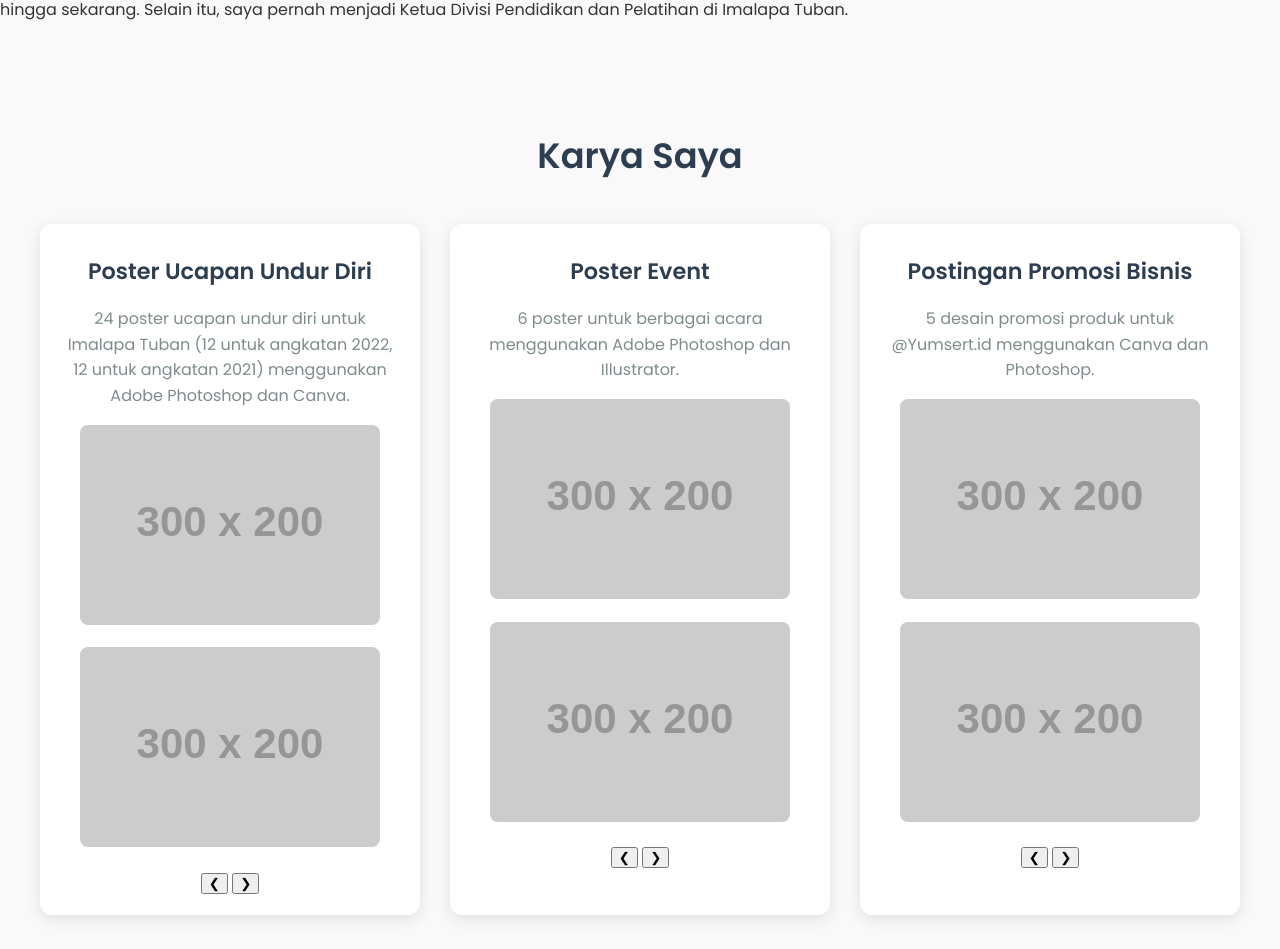
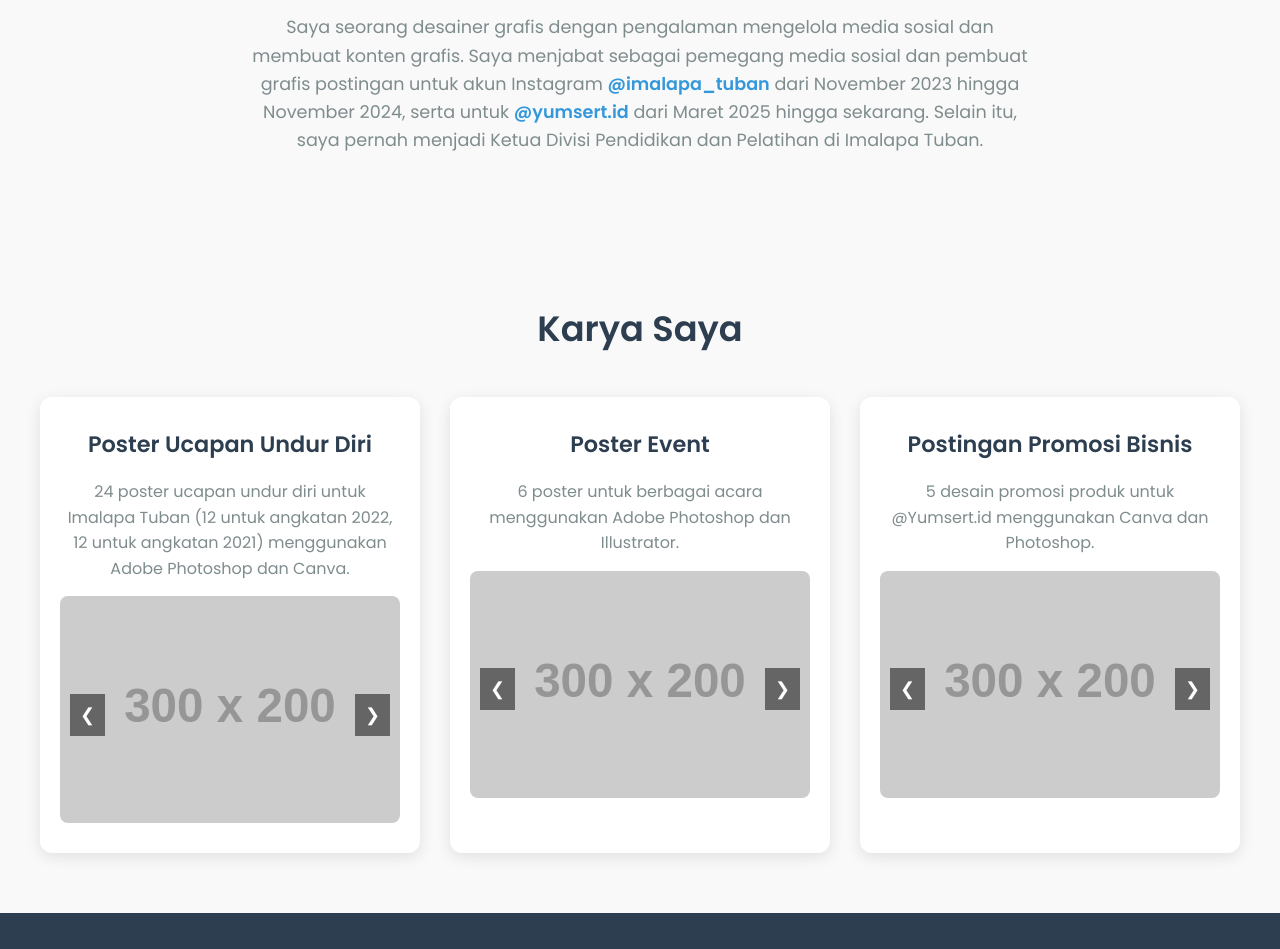
Before and after one commit to rozaqi02/Portofolio-Desain, a plain HTML site: page index.html in a window 1280 px wide. Shown: the part 634-1583 px from the top of the page. Drawn offline with Linux system fonts and the light colour scheme; placeholder pictures from the web are drawn by us; a script that the page names is missing.

Commit message:
Update styles.css

```diff
--- a/styles.css
+++ b/styles.css
@@ -52,6 +52,34 @@ header a:hover {
     color: #f1c40f;
 }
 
+#about {
+    padding: 40px 20px;
+    max-width: 800px;
+    margin: 0 auto;
+    text-align: center;
+}
+
+#about h2 {
+    font-size: 2.2em;
+    margin-bottom: 20px;
+    color: #2c3e50;
+}
+
+#about p {
+    font-size: 1.1em;
+    color: #7f8c8d;
+}
+
+#about a {
+    color: #3498db;
+    text-decoration: none;
+    font-weight: 600;
+}
+
+#about a:hover {
+    color: #f1c40f;
+}
+
 #portfolio {
     padding: 60px 20px;
     max-width: 1200px;
@@ -85,13 +113,6 @@ header a:hover {
     box-shadow: 0 8px 25px rgba(0, 0, 0, 0.2);
 }
 
-.portfolio-item img {
-    max-width: 100%;
-    height: auto;
-    border-radius: 8px;
-    margin-bottom: 15px;
-}
-
 .portfolio-item h3 {
     font-size: 1.4em;
     margin: 10px 0;
@@ -101,6 +122,65 @@ header a:hover {
 .portfolio-item p {
     font-size: 1em;
     color: #7f8c8d;
+    margin-bottom: 15px;
+}
+
+/* Slider Styles */
+.slider {
+    position: relative;
+    max-width: 100%;
+    overflow: hidden;
+}
+
+.slides {
+    display: flex;
+    transition: transform 0.5s ease;
+}
+
+.slides img {
+    width: 100%;
+    height: auto;
+    border-radius: 8px;
+    flex-shrink: 0;
+}
+
+.prev, .next {
+    position: absolute;
+    top: 50%;
+    transform: translateY(-50%);
+    background: rgba(0, 0, 0, 0.5);
+    color: white;
+    border: none;
+    padding: 10px;
+    cursor: pointer;
+    font-size: 18px;
+}
+
+.prev {
+    left: 10px;
+}
+
+.next {
+    right: 10px;
+}
+
+.dots {
+    text-align: center;
+    margin-top: 10px;
+}
+
+.dot {
+    display: inline-block;
+    width: 10px;
+    height: 10px;
+    background: #bbb;
+    border-radius: 50%;
+    margin: 0 5px;
+    cursor: pointer;
+}
+
+.dot.active {
+    background: #3498db;
 }
 
 #contact {
@@ -158,11 +238,16 @@ footer {
         font-size: 1.3em;
     }
 
-    #portfolio h2, #contact h2 {
+    #about h2, #portfolio h2, #contact h2 {
         font-size: 1.8em;
     }
 
     .gallery {
         grid-template-columns: 1fr;
     }
+
+    .prev, .next {
+        padding: 8px;
+        font-size: 16px;
+    }
 }
```
